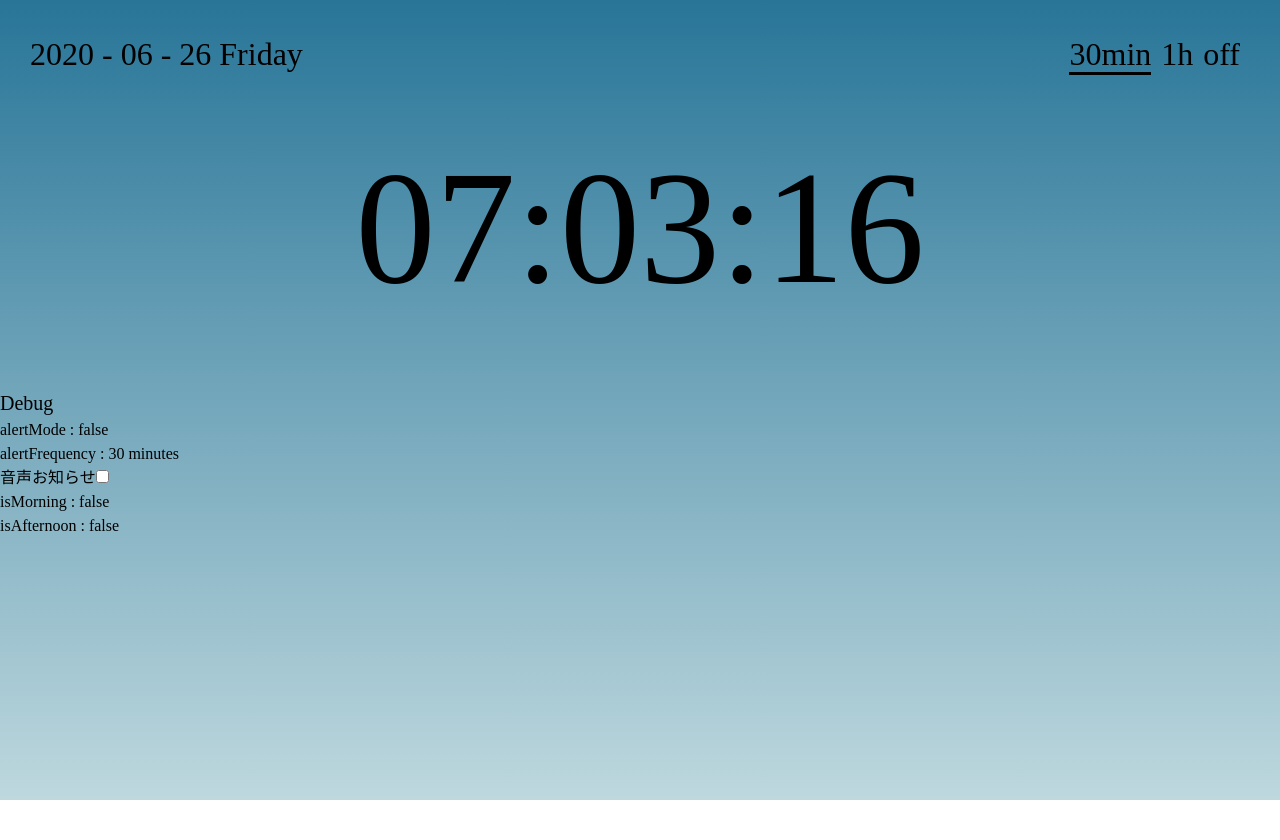
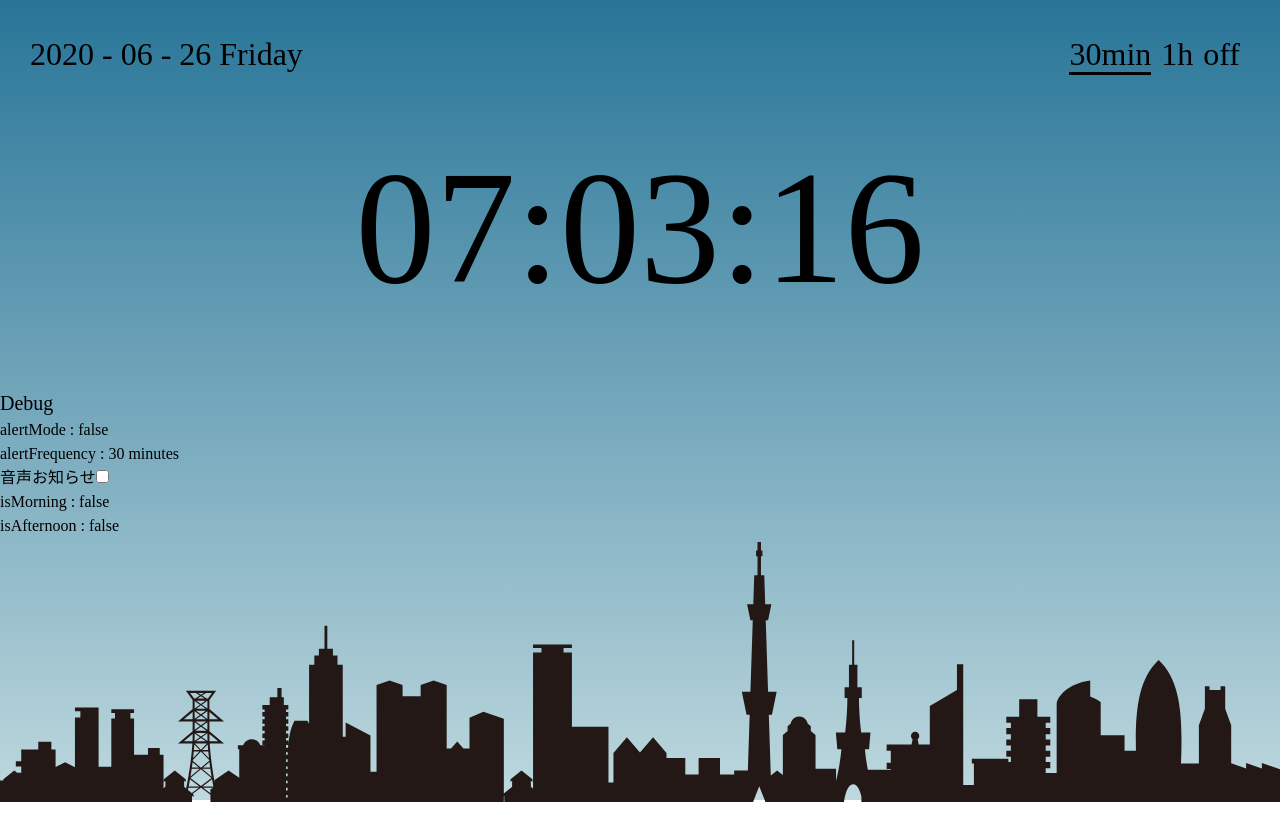
Before and after one commit to chatbox-inc/cb_joho, a Nuxt app: page / in a window 1280 px wide. Shown: the top 840 px of the page. Before the commit the page ends 800 px from the top, so only its background shows below. Built offline with nearby package versions, Linux system fonts and the light colour scheme; a web font is replaced by a local one.

Commit message:
add svg_PC

```diff
--- a/pages/index.vue
+++ b/pages/index.vue
@@ -56,9 +56,9 @@
       <p>isAfternoon : {{ isAfternoon }}</p>
     </div>
 
-    <!--    <div class="footer">-->
-    <!--      <img src="../assets/images/_e_town0080_svg_town0080_5.svg">-->
-    <!--    </div>-->
+    <div class="footer">
+      <img src="../assets/images/_e_town0080_svg_town0080_5.svg" />
+    </div>
   </div>
 </template>
 
@@ -197,10 +197,10 @@ export default {
   justify-content: center;
   align-items: center;
 }
-/*.footer {*/
-/*  position: absolute;*/
-/*  height: 10vh;*/
-/*  width: 100vh;*/
-/*  bottom: 0;*/
-/*}*/
+.footer {
+  position: absolute;
+  height: 60vw;
+  width: 100vw;
+  bottom: 0;
+}
 </style>
```
Also changed, not shown: assets/images/_e_town0080_svg_town0080_5.svg (added), assets/images/_e_town0080_svg_town0080_5_sp.svg (added).
